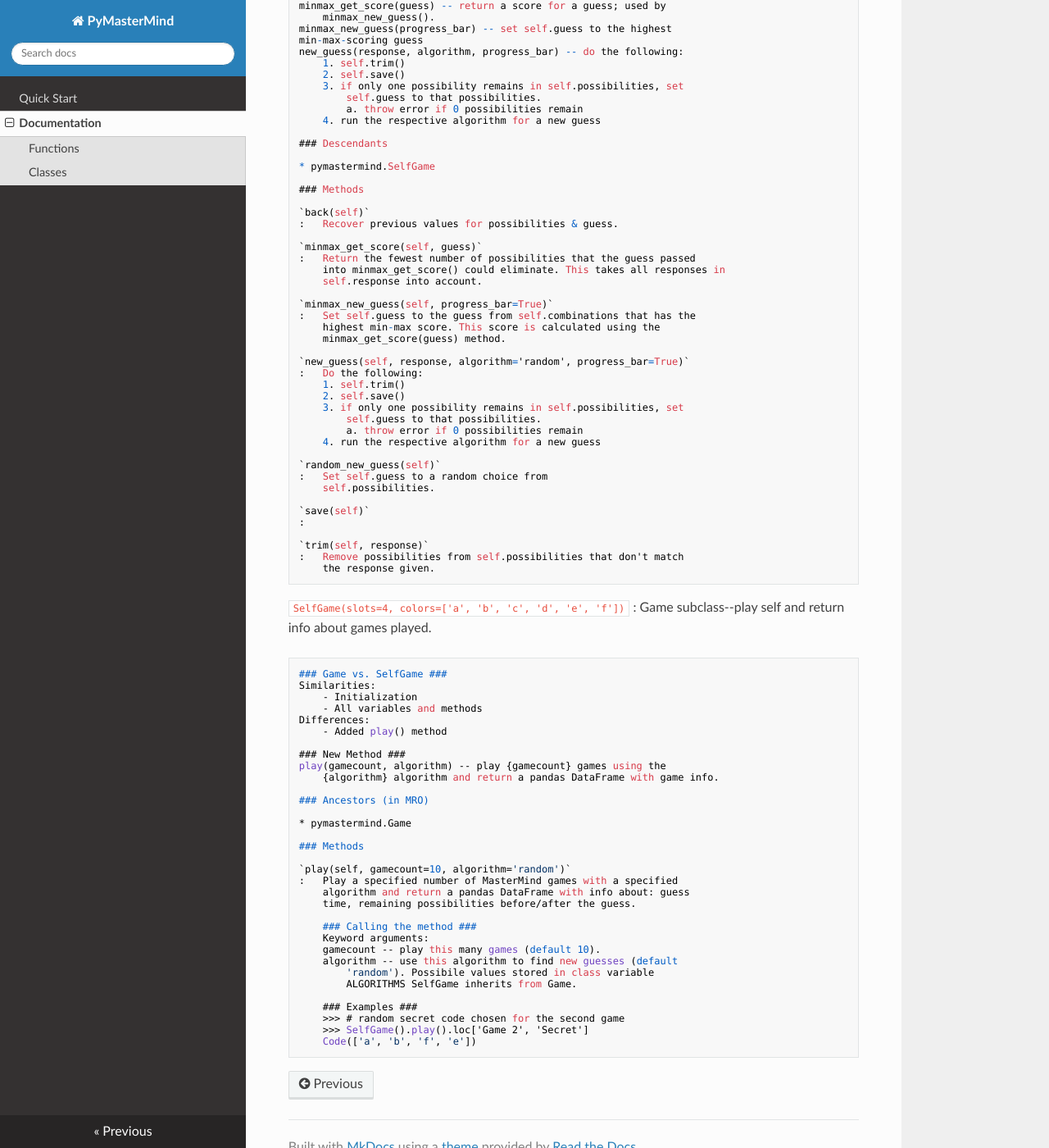
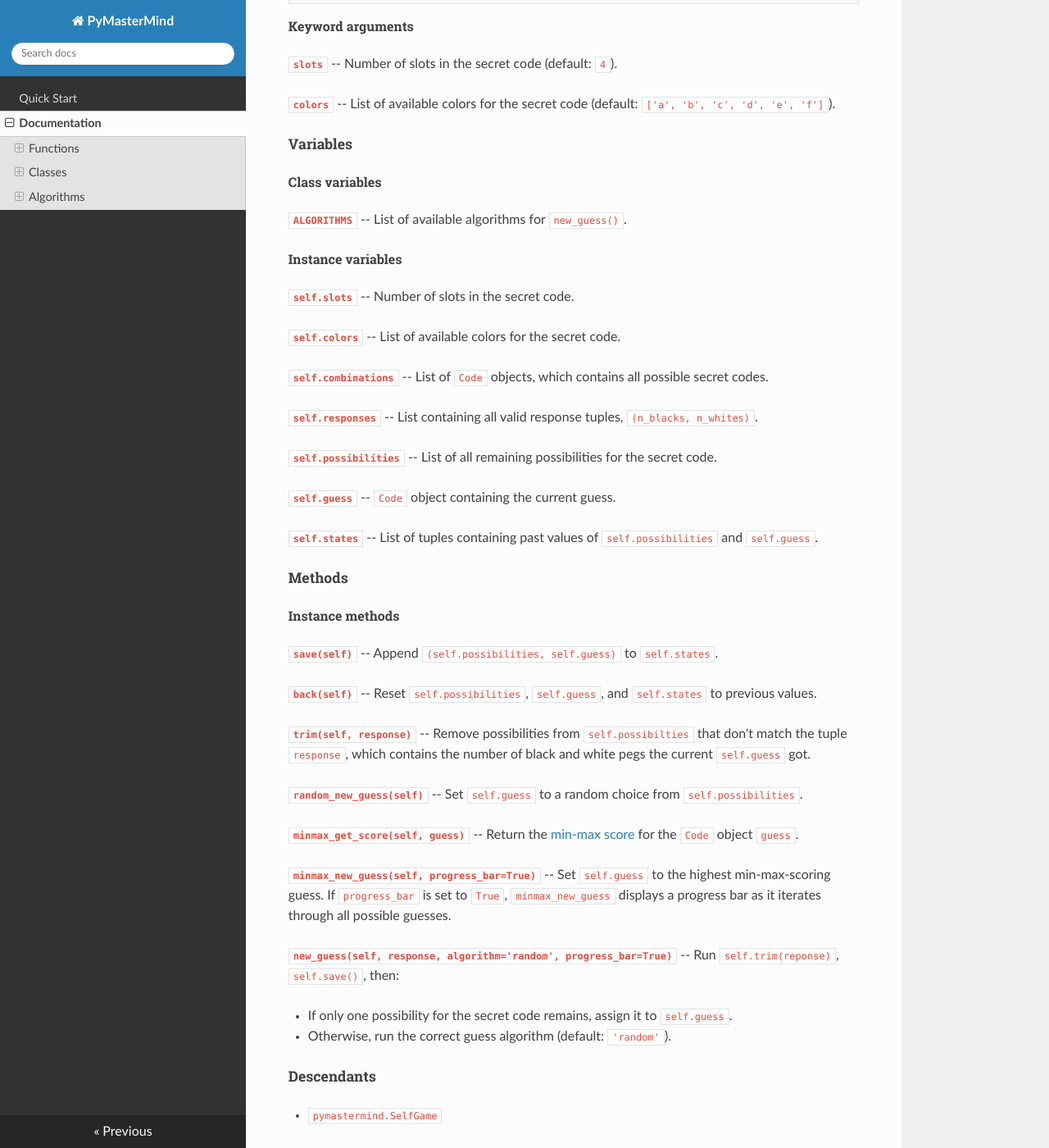
Before and after one commit to thomasbreydo/pymastermind, an MkDocs documentation site: the page built from docs/documentation.md, in a window 1280 px wide and 1400 px high, scrolled down 1458 px. Shown: the whole window at 82% size. Built offline with MkDocs 1.6.1, drawn with Linux system fonts in a browser that asks for light colours; nearby versions of some CDN libraries; some of the changed text lies outside the part shown.

Commit message:
Edit docs + change welcome.txt filepath to support new 'pymastermind' folder name

````diff
--- a/docs/documentation.md
+++ b/docs/documentation.md
@@ -1,169 +1,157 @@
-Module pymastermind
-===================
-MasterMind simulator and guesser.
+# pymastermind
+A Python package designed to **play**, **develop** strategies/algorithms, and **implement** the classic [MasterMind](https://en.wikipedia.org/wiki/Mastermind_(board_game)) board game. It even includes a functioning, text-based implementation of MasterMind!
 
-Code() -- class, stores MasterMind code
-Game() -- class, MasterMind in Python with a computer guesser.
+## Functions
+### Main: `main()`
+Play MasterMind from your console.
 
-Functions
----------
+## Classes
+
+### Code: `Code(*args, **kwargs)`
+A subclass of the Python `list`, used to store a MasterMind code.
+##### Ancestors (in MRO)
+
+- builtins.list
+    - Changes:
+        - None
+  - Additions:
+      - `compare(self, other)`
+##### Initialization
+Initialize a `Code` object like a Python `list`.
+```python3
+>>> c = Code(['red', 'red', 'blue'])
+```
+##### New Methods
+###### New Instance Methods
+
+**`compare(self, other)`** -- Compare `self` to another `Code` object of equal length and return a tuple of `(n_blacks, n_whites)`.
+
+##### Example Usage
+```python3
+>>> my_code = Code(['a', 'b', 'c', 'd'])
+>>> my_code[3]
+'d'
+>>> my_code.compare(Code(['a', 'b', 'd', 'e'])) # 2 black, 1 white
+(2, 1)
+```
+### Game: `Game(slots=4, colors=['a', 'b', 'c', 'd', 'e', 'f'])`
+MasterMind in Python with algorithms to guess the secret code.
+
+##### Initialization
+```python3
+>>> g = Game(3, ['red', 'yellow', 'blue', 'white'])
+>>> g.slots
+3
+>>> g.colors
+['red', 'yellow', 'blue', 'white']
+```
+###### Keyword arguments
+**`slots`** -- Number of slots in the secret code (default: `4`).
+
+**`colors`** -- List of available colors for the secret code (default: `['a', 'b', 'c', 'd', 'e', 'f']`).
+
+##### Variables
+###### Class variables
+**`ALGORITHMS`** -- List of available algorithms for `new_guess()`.
+###### Instance variables
+**`self.slots`** -- Number of slots in the secret code.
+
+**`self.colors`** -- List of available colors for the secret code.
+
+**`self.combinations`** -- List of `Code` objects, which contains all possible secret codes.
+
+**`self.responses`** -- List containing all valid response tuples, `(n_blacks, n_whites)`.
+
+**`self.possibilities`** -- List of all remaining possibilities for the secret code.
+
+**`self.guess`** -- `Code` object containing the current guess.
+
+**`self.states`** -- List of tuples containing past values of `self.possibilities` and `self.guess`.
 
 
-`main()`
-:   Ask if game should play itself.
+##### Methods
+###### Instance methods
+**`save(self)`** -- Append `(self.possibilities, self.guess)` to `self.states`.
 
-    If yes --> guess user's code.
-    If no --> play alone.
+**`back(self)`** -- Reset `self.possibilities`, `self.guess`, and `self.states` to previous values.
 
-Classes
--------
+**`trim(self, response)`** -- Remove possibilities from `self.possibilties` that don't match the tuple `response`, which contains the number of black and white pegs the current `self.guess` got.
 
-`Code(*args, **kwargs)`
-:   Store a MasterMind code.
+**`random_new_guess(self)`** -- Set `self.guess` to a random choice from `self.possibilities`.
 
-    ### Initialization ###
-    Required argument:
-    code -- iterable containing the MasterMind code in raw format
+**`minmax_get_score(self, guess)`** -- Return the [min-max score](https://en.wikipedia.org/wiki/Mastermind_%28board_game%29#Five-guess_algorithm) for the `Code` object `guess`.
 
+**`minmax_new_guess(self, progress_bar=True)`** -- Set `self.guess` to the highest min-max-scoring guess. If `progress_bar` is set to `True`, `minmax_new_guess` displays a progress bar as it iterates through all possible guesses.
 
-    ### Methods ###
-    compare(other) -- compare self to another Code object of equal length
-        and return a tuple of (black_peg_count, white_peg_count)
+**`new_guess(self, response, algorithm='random', progress_bar=True)`** -- Run `self.trim(reponse)`, `self.save()`, then:
 
-    ### Ancestors (in MRO)
+- If only one possibility for the secret code remains, assign it to `self.guess`.
+- Otherwise, run the correct guess algorithm (default: `'random'`).
 
-    * builtins.list
+##### Descendants
 
-    ### Methods
+* `pymastermind.SelfGame`
 
-    `compare(self, other)`
-    :   Compare self to another Code object of equal length and return
-        a tuple of (black_peg_count, white_peg_count).
+### Self Game: `SelfGame(slots=4, colors=['a', 'b', 'c', 'd', 'e', 'f'])`
+Play MasterMind without player input and return info about the games played.
+##### Ancestors (in MRO)
 
-        -- Examples --
-        >>> c = Code(['a', 'b', 'c', 'd'])
-        >>> c.compare(Code(['a', 'b', 'd', 'e'])) # 2 black, 1 white
-        (2, 1)
+- `pymastermind.Game`
+    - Changes:
+        - None
+    - Additions:
+         - `play(self)`
+##### Initialization
+Treat a `SelfGame` object like a `Game`.
+```python3
+>>> self_game = SelfGame(3, ['red', 'yellow', 'blue', 'white'])
+>>> self_game.slots
+3
+>>> self_game.colors
+['red', 'yellow', 'blue', 'white']
+```
+##### New Methods
+###### New Instance Methods
+**`play(self, gamecount=10, algorithm='random')`** -- Play a `gamecount` number of MasterMind games with the `algorithm` algorithm and return a pandas DataFrame with info about: guess time and remaining possibilities before/after the guess.
+##### Example Usage
+```python3
+>>> self_game = SelfGame()
+>>> df = self_game.play()
+>>> type(df)
+<class 'pandas.core.frame.DataFrame'>
+>>> df.loc['Game 2', 'Turn 1']
+Time                   0 days 00:00:00.000610
+Start Possibilities                        23
+End Possibilities                           4
+>>> df.loc['Game 5', 'Turn 3'] # Game 5 ended before Turn 3, but another didn't
+Time                   NaT
+Start Possibilities    NaN
+End Possibilities      NaN
+```
 
-`Game(slots=4, colors=['a', 'b', 'c', 'd', 'e', 'f'])`
-:   MasterMind in Python with a computer guesser.
+## Algorithms
+**pymastermind** currently supports two algorithms to use for generating a new guess, **random** and **min-max**.
 
-    ### Initialization ###
-    Keyword arguments:
-    slots -- number of slots in the secret code (default 4)
-    colors -- list of available colors for the secret code (default ['a',
-        'b', 'c', 'd', 'e', 'f'])
+_Note: all algorithms can be accessed using the `new_guess` method, which automatically trims and saves._
+```python3
+>>> g.new_guess(response, algorithm_code) # preferred over g.minmax_new_guess(reponse)
+```
+### Random: `random_new_guess(self, response)`
+The **random** algorithm sets `self.guess` to a random choice from `self.possibilities`.
+##### Algorithm Code
+The algorithm code for the **random** algorithm is `'random'`.
 
-    ### Variables ###
-    Class variables:
-    ALGORITHMS -- list of available new_guess() algorithms
+### Min-Max: `minmax_new_guess(self, response, progress_bar=True)`
+The **min-max** algorithm consists of two steps:
 
-    Instance variables:
-    self.slots -- number of slots in the secret code
-    self.colors -- list of available colors for the secret code
-    self.combinations -- list of Code objects, which contains all
-        possible secret codes
-    self.responses -- list of all possible response tuples (also a list
-        of all possible return values of Code().compare(Code()))
-    self.possibilities -- list of all remaining possibilities for the
-        secret code
-    self.guess -- Code object containing the current guess
-    self.states -- list of tuples containing past values of
-        self.possibilities and self.guess
+1. Assign a score to each combination from `self.combinations` by counting how many possibilities that combination, if used as the next guess, would _always_ eliminate, no matter which response it gets.
+2. Set `self.guess` to the highest-scoring combination from step 1.
 
-    ### Methods ###
-    Instance methods:
-    save() -- append (self.possibilities, self.guess) to self.states
-    back() -- reset self.possibilities, self.guess, and self.states to
-        previous values
-    trim(response) -- remove possibilities from self.possibilties that
-        don't match the response passed into trim()
-    random_new_guess() -- set self.guess to a random choice from
-        self.possibilities
-    minmax_get_score(guess) -- return a score for a guess; used by
-        minmax_new_guess().
-    minmax_new_guess(progress_bar) -- set self.guess to the highest
-    min-max-scoring guess
-    new_guess(response, algorithm, progress_bar) -- do the following:
-        1. self.trim()
-        2. self.save()
-        3. if only one possibility remains in self.possibilities, set
-            self.guess to that possibilities.
-            a. throw error if 0 possibilities remain
-        4. run the respective algorithm for a new guess
+##### Algorithm Code
+The algorithm code for the **min-max** algorithm is `'minmax'`.
 
-    ### Descendants
+### All Algorithm Codes
+Below is a list of supported algorithms and their algorithm code. The algorithm code is needed to run `new_guess` with a specific algorithm.
 
-    * pymastermind.SelfGame
-
-    ### Methods
-
-    `back(self)`
-    :   Recover previous values for possibilities & guess.
-
-    `minmax_get_score(self, guess)`
-    :   Return the fewest number of possibilities that the guess passed
-        into minmax_get_score() could eliminate. This takes all responses in
-        self.response into account.
-
-    `minmax_new_guess(self, progress_bar=True)`
-    :   Set self.guess to the guess from self.combinations that has the
-        highest min-max score. This score is calculated using the
-        minmax_get_score(guess) method.
-
-    `new_guess(self, response, algorithm='random', progress_bar=True)`
-    :   Do the following:
-        1. self.trim()
-        2. self.save()
-        3. if only one possibility remains in self.possibilities, set
-            self.guess to that possibilities.
-            a. throw error if 0 possibilities remain
-        4. run the respective algorithm for a new guess
-
-    `random_new_guess(self)`
-    :   Set self.guess to a random choice from
-        self.possibilities.
-
-    `save(self)`
-    :
-
-    `trim(self, response)`
-    :   Remove possibilities from self.possibilities that don't match
-        the response given.
-
-`SelfGame(slots=4, colors=['a', 'b', 'c', 'd', 'e', 'f'])`
-:   Game subclass--play self and return info about games played.
-
-    ### Game vs. SelfGame ###
-    Similarities:
-        - Initialization
-        - All variables and methods
-    Differences:
-        - Added play() method
-
-    ### New Method ###
-    play(gamecount, algorithm) -- play {gamecount} games using the
-        {algorithm} algorithm and return a pandas DataFrame with game info.
-
-    ### Ancestors (in MRO)
-
-    * pymastermind.Game
-
-    ### Methods
-
-    `play(self, gamecount=10, algorithm='random')`
-    :   Play a specified number of MasterMind games with a specified
-        algorithm and return a pandas DataFrame with info about: guess
-        time, remaining possibilities before/after the guess.
-
-        ### Calling the method ###
-        Keyword arguments:
-        gamecount -- play this many games (default 10).
-        algorithm -- use this algorithm to find new guesses (default
-            'random'). Possibile values stored in class variable
-            ALGORITHMS SelfGame inherits from Game.
-
-        ### Examples ###
-        >>> # random secret code chosen for the second game
-        >>> SelfGame().play().loc['Game 2', 'Secret']
-        Code(['a', 'b', 'f', 'e'])
+- Random: `'random'`
+- Min-Max: `'minmax'`
--- a/pymastermind/__init__.py
+++ b/pymastermind/__init__.py
@@ -1,10 +1,6 @@
 #!/usr/bin/env python3
 
-'''MasterMind simulator and guesser.
-
-Code() -- class, stores MasterMind code
-Game() -- class, MasterMind in Python with a computer guesser.
-'''
+'''MasterMind simulator and guesser.'''
 
 import os
 import collections
--- a/setup.py
+++ b/setup.py
@@ -14,7 +14,8 @@
    url='https://github.com/thomasbreydo/pymastermind',
    download_url='https://github.com/thomasbreydo/pymastermind/archive/' \
                 'v1.tar.gz',
-   description='A Python package for simulation of the MasterMind game.',
+   description='A Python package designed to play, develop strategies/' \
+               'algorithms, and implement the classic MasterMind board game.',
    long_description=long_description,
    long_description_content_type='text/markdown',
    keywords=['GAME', 'MASTER', 'MIND', 'STRATEGY', 'BOARD', 'CODE'],
````
Also changed, not shown: docs/README.md (+22 -26 lines), 1 other file.
